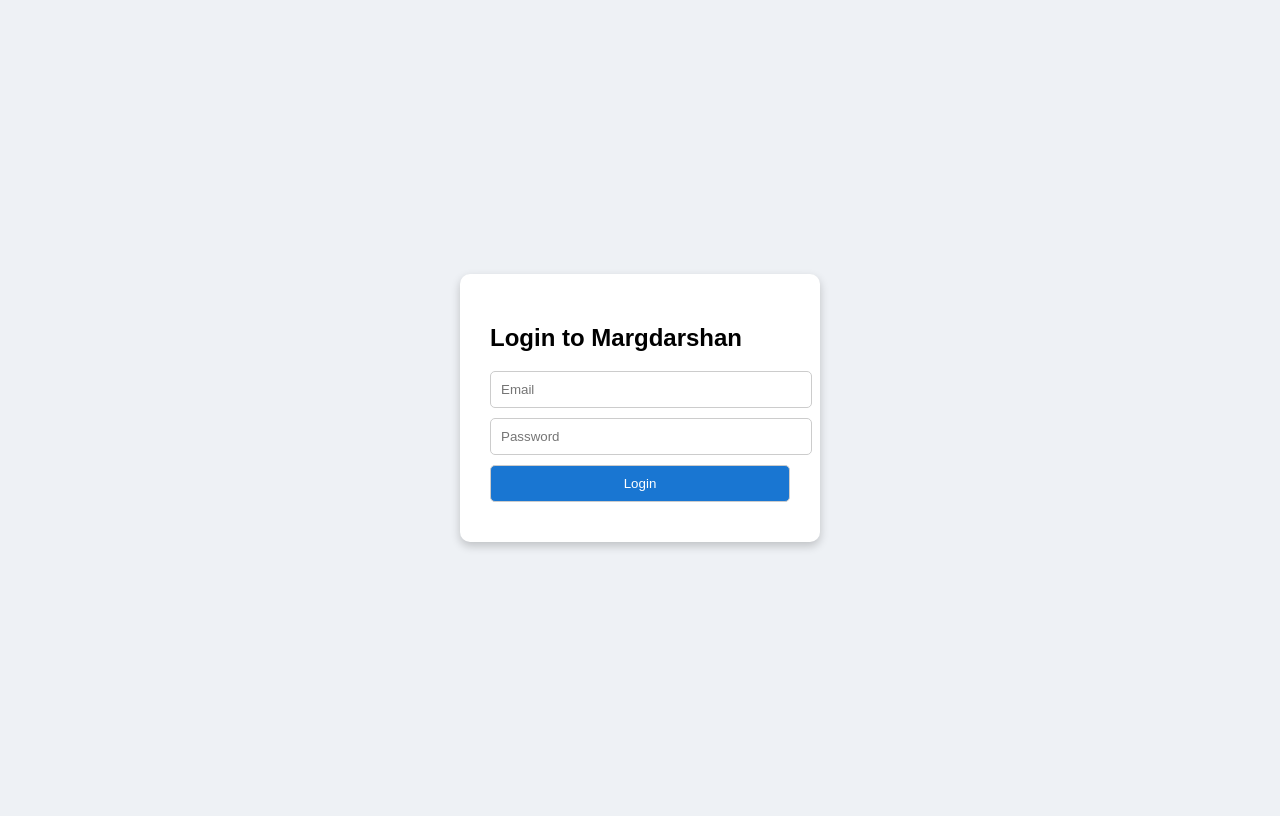
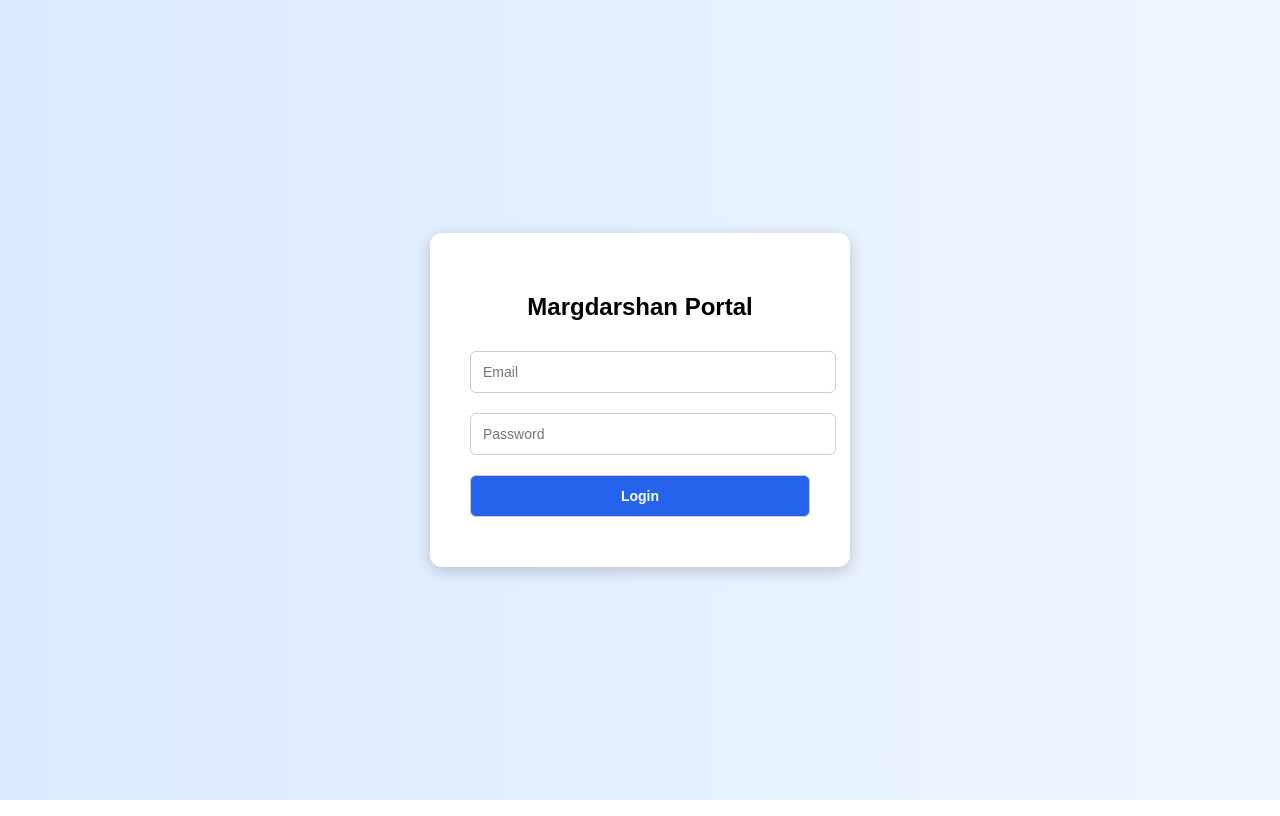
Before and after one commit to tushhaare/mgt.cuetbynta, a plain HTML site: page index.html in a window 1280 px wide. Drawn offline with Linux system fonts and the light colour scheme.

Commit message:
Update index.html

```diff
--- a/index.html
+++ b/index.html
@@ -5,38 +5,48 @@
   <meta charset="UTF-8">
   <style>
     body {
-      font-family: Arial;
-      background: #eef1f5;
+      font-family: Arial, sans-serif;
+      background: linear-gradient(to right, #dbeafe, #eff6ff);
       display: flex;
       justify-content: center;
       align-items: center;
       height: 100vh;
+      margin: 0;
     }
     .login-box {
       background: white;
-      padding: 30px;
-      border-radius: 10px;
-      box-shadow: 0 4px 10px rgba(0,0,0,0.2);
-      width: 300px;
+      padding: 40px;
+      border-radius: 12px;
+      box-shadow: 0 4px 15px rgba(0,0,0,0.2);
+      width: 340px;
+      text-align: center;
+    }
+    .login-box h2 {
+      margin-bottom: 20px;
     }
     input, button {
-      display: block;
       margin: 10px 0;
-      padding: 10px;
+      padding: 12px;
       width: 100%;
       border: 1px solid #ccc;
-      border-radius: 5px;
+      border-radius: 6px;
+      font-size: 14px;
     }
     button {
-      background: #1976d2;
+      background: #2563eb;
       color: white;
+      font-weight: bold;
       cursor: pointer;
+      transition: 0.3s;
+    }
+    button:hover {
+      background: #1d4ed8;
     }
   </style>
 </head>
 <body>
   <div class="login-box">
-    <h2>Login to Margdarshan</h2>
+    <h2>Margdarshan Portal</h2>
     <input type="email" id="email" placeholder="Email" required />
     <input type="password" id="password" placeholder="Password" required />
     <button id="loginBtn">Login</button>
@@ -44,7 +54,7 @@
 
   <script type="module">
     import { initializeApp } from "https://www.gstatic.com/firebasejs/9.23.0/firebase-app.js";
-    import { getAuth, signInWithEmailAndPassword, onAuthStateChanged } from "https://www.gstatic.com/firebasejs/9.23.0/firebase-auth.js";
+    import { getAuth, signInWithEmailAndPassword } from "https://www.gstatic.com/firebasejs/9.23.0/firebase-auth.js";
     import { getFirestore, doc, getDoc, setDoc } from "https://www.gstatic.com/firebasejs/9.23.0/firebase-firestore.js";
 
     const firebaseConfig = {
@@ -70,7 +80,6 @@
         const snap = await getDoc(userRef);
 
         if (!snap.exists()) {
-          // Fallback to student if document not found
           await setDoc(userRef, {
             name: email,
             role: "student"
@@ -82,7 +91,6 @@
         else if (userData.role === "mentor") window.location.href = "mentor.html";
         else if (userData.role === "admin") window.location.href = "admin.html";
         else alert("Invalid user role");
-
       } catch (error) {
         alert("Login failed: " + error.message);
       }
```
